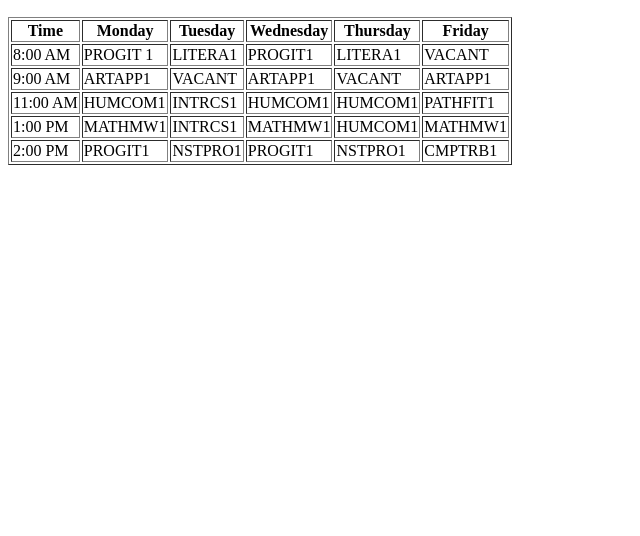
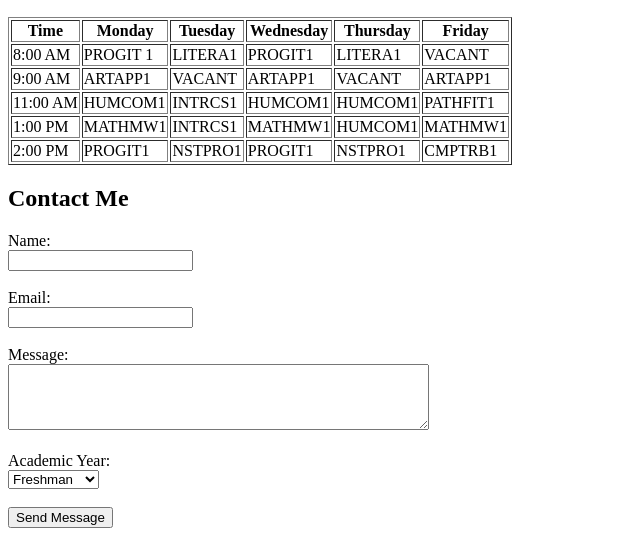
Before and after one commit to delacruzSIT-dan/my-webpage, a plain HTML site: page index.html in a window 1280 px wide. Shown: the part 1456-1992 px from the top of the page, without its empty margins (0-640 px from the left). Before the commit the page ends 1629 px from the top, so only its background shows below. Drawn offline with Linux system fonts and the light colour scheme.

Commit message:
added 6.2

```diff
--- a/index.html
+++ b/index.html
@@ -124,6 +124,29 @@
             </tbody>
         </table>
     </section>
+    <section id="contact">
+        <h2>Contact Me</h2>
+        <form>
+            <label for="name">Name:</label><br>
+            <input type="text" id="name" name="name" required><br><br>
+
+            <label for="email">Email:</label><br>
+            <input type="email" id="email" name="email" required><br><br>
+
+            <label for="message">Message:</label><br>
+            <textarea id="message" name="message" rows="4" cols="50" required></textarea><br><br>
+
+            <label for="year">Academic Year:</label><br>
+            <select id="year" name="year">
+                <option value="freshman">Freshman</option>
+                <option value="sophomore">Sophomore</option>
+                <option value="junior">Junior</option>
+                <option value="senior">Senior</option>
+            </select><br><br>
+
+            <input type="submit" value="Send Message">
+        </form>
+    </section>
 
 </body>
 </html>
```
